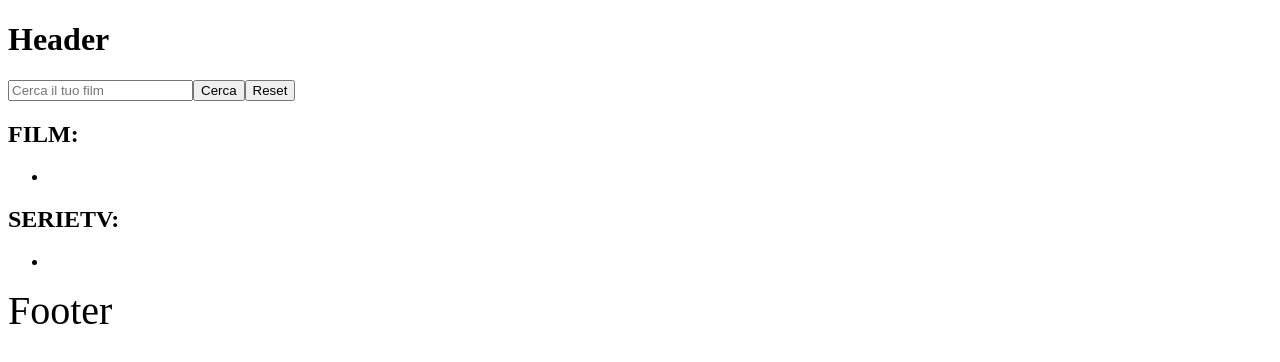
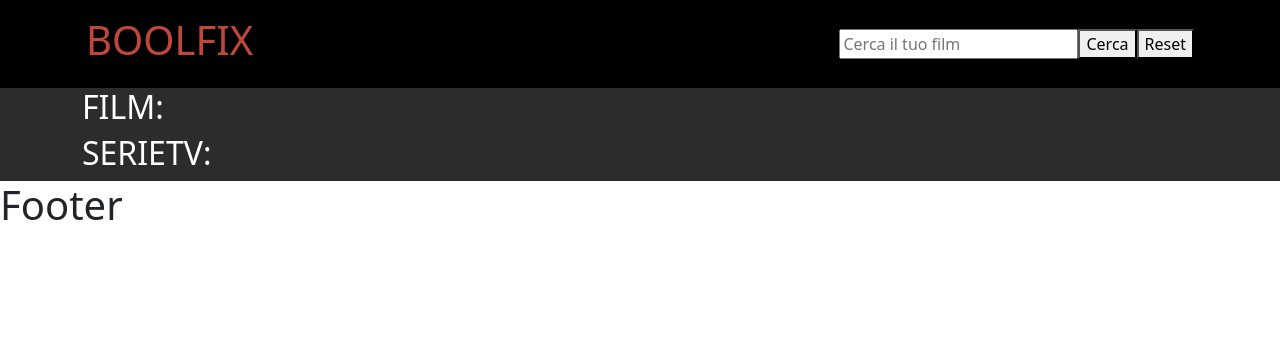
Before and after one commit to 32Fire32/vite-boolflix, a Vue app: page / in a window 1280 px wide. Shown: the top 362 px of the page. Built offline with nearby package versions, Linux system fonts and the light colour scheme.

Commit message:
definisce l'header e ordina i risultati con flex

```diff
--- a/src/App.vue
+++ b/src/App.vue
@@ -95,6 +95,6 @@ export default {
   <AppFooter />
 </template>
 
-<style scoped lang="scss">
+<style lang="scss">
 @import "./style/global.scss";
 </style>
--- a/src/components/AppCard.vue
+++ b/src/components/AppCard.vue
@@ -30,11 +30,27 @@ export default {
 </script>
 
 <template>
+  <div class="cardMovie">
+    <div class="cover">
+      <img
+        class="poster"
+        :src="`https://image.tmdb.org/t/p/w342${poster}`"
+        :alt="originalTitle"
+        v-if="poster != null"
+      />
+      <img
+        v-else
+        src="/src/assets/na.jpg"
+        :alt="originalTitle"
+        class="poster"
+      />
+    </div>
+    <div class="info d-none">
       <h1>Titolo: {{ title }}</h1>
       <h2>Titolo originale: {{ originalTitle }}</h2>
       <h3>Lingua originale:</h3>
       <img :src="originalLanguage" :alt="originalTitle" />
-  <div class="stars d-flex">
+      <div class="stars">
         <!-- <div v-for="rate in rateCount" v-if="stars(starCount, rateCount)">
       <i class="fa-solid fa-star"></i>
     </div> -->
@@ -45,18 +61,17 @@ export default {
         <div v-if="starCount >= 10"><i class="fa-solid fa-star"></i></div>
       </div>
       <h4>Voto: {{ starCount }}</h4>
-  <img
-    class="poster"
-    :src="`https://image.tmdb.org/t/p/w342${poster}`"
-    :alt="originalTitle"
-    v-if="poster != null"
-  />
-  <img v-else src="/src/assets/na.jpg" :alt="originalTitle" class="poster" />
+    </div>
+  </div>
 </template>
 
 <style scoped lang="scss">
+.cardMovie {
+  width: calc(100% / 3);
   img {
-  width: 100px;
+    width: 100%;
+    object-fit: cover;
+  }
 }
 .poster {
   width: 300px;
--- a/src/components/AppHeader.vue
+++ b/src/components/AppHeader.vue
@@ -12,7 +12,13 @@ export default {
 </script>
 
 <template>
-  <h1>Header</h1>
+  <header>
+    <div
+      class="container d-flex justify-content-between p-3 align-items-center"
+    >
+      <div class="logo">
+        <h1>BOOLFIX</h1>
+      </div>
       <form @submit.prevent="$emit('search')">
         <input
           type="text"
@@ -22,6 +28,13 @@ export default {
         <button type="submit">Cerca</button>
         <button type="reset" @click="$emit('search', 'reset')">Reset</button>
       </form>
+    </div>
+  </header>
 </template>
 
-<style scoped lang="scss"></style>
+<style scoped lang="scss">
+header {
+  background-color: black;
+  color: var(--primary-color);
+}
+</style>
--- a/src/components/AppMain.vue
+++ b/src/components/AppMain.vue
@@ -18,11 +18,11 @@ export default {
 </script>
 
 <template>
-  <div>
+  <main>
+    <section class="container">
       <div class="movies">
         <h2>FILM:</h2>
-      <ul>
-        <li>
+        <div class="d-flex flex-wrap">
           <AppCard
             v-for="movie in store.movies"
             :title="movie.title"
@@ -31,13 +31,13 @@ export default {
             :vote="movie.vote_average"
             :poster="movie.backdrop_path"
           />
-        </li>
-      </ul>
         </div>
+      </div>
+    </section>
+    <section class="container">
       <div class="tvseries">
         <h2>SERIETV:</h2>
-      <ul>
-        <li>
+        <div class="d-flex flex-wrap">
           <AppCard
             v-for="tvserie in store.tvseries"
             :title="tvserie.name"
@@ -46,10 +46,15 @@ export default {
             :vote="tvserie.vote_average"
             :poster="tvserie.backdrop_path"
           />
-        </li>
-      </ul>
         </div>
       </div>
+    </section>
+  </main>
 </template>
 
-<style scoped lang="scss"></style>
+<style scoped lang="scss">
+main {
+  color: #fff;
+  background-color: var(--secondary-color);
+}
+</style>
--- a/src/style/global.scss
+++ b/src/style/global.scss
@@ -1,2 +1,5 @@
 // IMPORT BOOTSTRAP
 @import "/node_modules/bootstrap/scss/bootstrap";
+
+// IMPORT VARIABLES
+@import "/src/style/partials/variables.scss";
--- a/src/style/partials/variables.scss
+++ b/src/style/partials/variables.scss
@@ -0,0 +1,4 @@
+:root {
+  --primary-color: #c1473c;
+  --secondary-color: rgb(44, 44, 44);
+}
```
Lines whose indentation alone changed are shown as unchanged.
